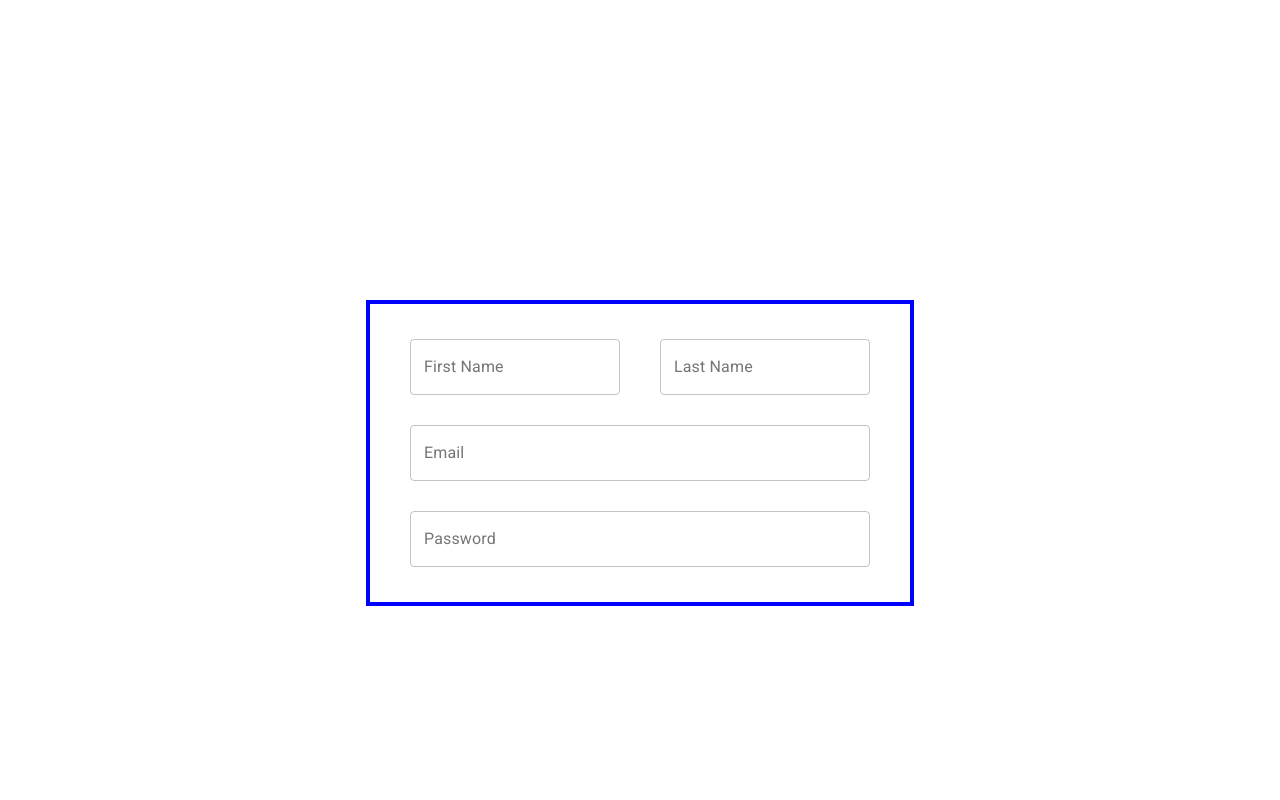
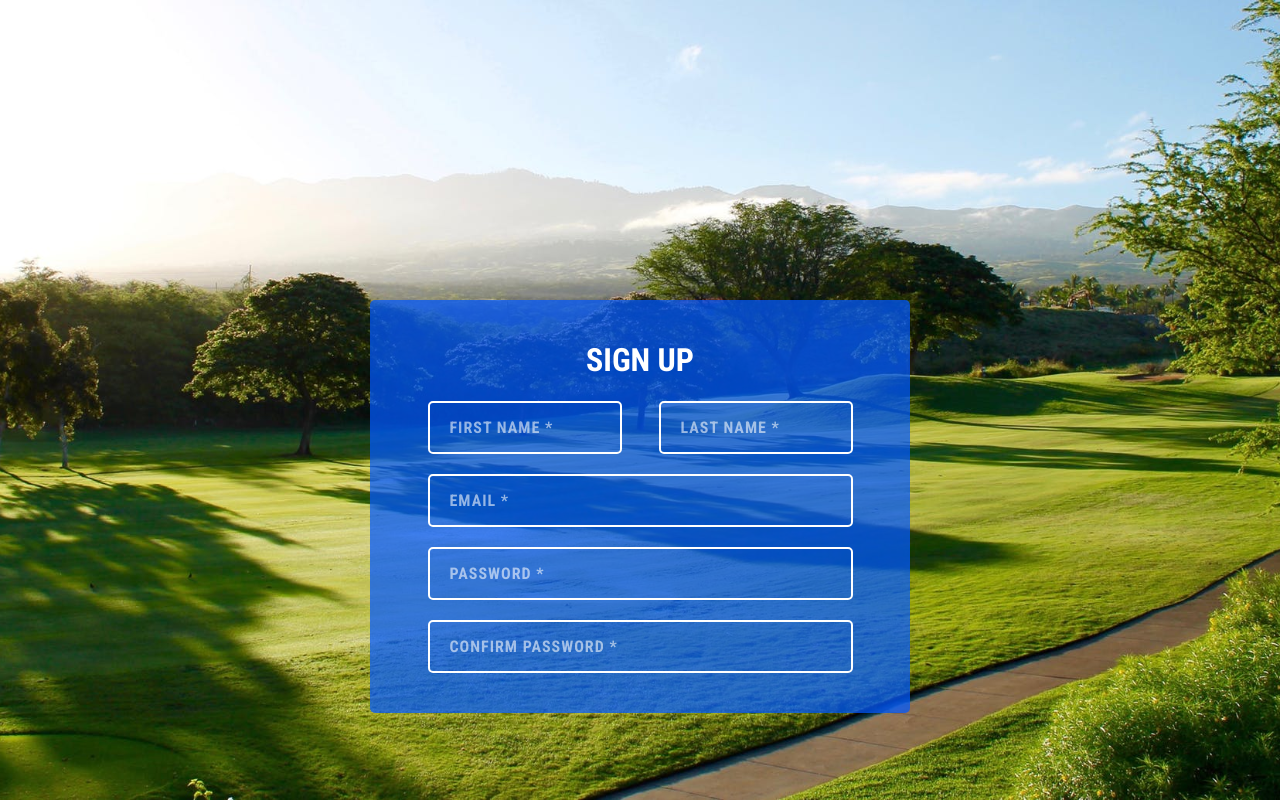
Before and after one commit to anthonyvigz/Zodia, a React (Create React App) app: page /register in a window 1280 px wide. Shown: the top 800 px of the page. Built offline with nearby package versions, Linux system fonts and the light colour scheme.

Commit message:
set up register form inputs and styling

```diff
--- a/src/App.css
+++ /dev/null
@@ -1,38 +0,0 @@
-.App {
-  text-align: center;
-}
-
-.App-logo {
-  height: 40vmin;
-  pointer-events: none;
-}
-
-@media (prefers-reduced-motion: no-preference) {
-  .App-logo {
-    animation: App-logo-spin infinite 20s linear;
-  }
-}
-
-.App-header {
-  background-color: #282c34;
-  min-height: 100vh;
-  display: flex;
-  flex-direction: column;
-  align-items: center;
-  justify-content: center;
-  font-size: calc(10px + 2vmin);
-  color: white;
-}
-
-.App-link {
-  color: #61dafb;
-}
-
-@keyframes App-logo-spin {
-  from {
-    transform: rotate(0deg);
-  }
-  to {
-    transform: rotate(360deg);
-  }
-}
--- a/src/App.js
+++ b/src/App.js
@@ -1,5 +1,5 @@
 import React from 'react';
-import './App.css';
+import './scss/home.scss';
 import { Route, Switch } from 'react-router-dom';
 import Home from './Components/Home';
 import Register from './Components/Register';
--- a/src/Components/Register.jsx
+++ b/src/Components/Register.jsx
@@ -1,25 +1,20 @@
 import React from 'react';
-import { makeStyles, withStyles } from '@material-ui/core/styles';
-import TextField from '@material-ui/core/TextField';
 import '../scss/register.scss';
 
 export default function Register() {
 
-  const StyledInput = withStyles({
-    root: {
-      margin: "15px 20px"
-    },
-  })(TextField);
 
   return (
-    <div className="registerPage">
+    <div className="register">
+      <h1>SIGN UP</h1>
       <form className="registerForm" noValidate autoComplete="off">
         <div className="firstLast">
-          <StyledInput id="outlined-basic" label="First Name" variant="outlined" />
-          <StyledInput id="outlined-basic" label="Last Name" variant="outlined" />
+          <input type="text" placeholder="FIRST NAME *" name="firstName" />
+          <input type="text" placeholder="LAST NAME *" name="lastName" />
         </div>
-        <StyledInput id="outlined-basic" label="Email" variant="outlined" />
-        <StyledInput id="outlined-basic" label="Password" variant="outlined" />
+        <input type="text" placeholder="EMAIL *" name="email" />
+        <input type="password" placeholder="PASSWORD *" name="password" />
+        <input type="password" placeholder="CONFIRM PASSWORD *" name="password" />
       </form>
     </div>
   );
--- /dev/null
+++ b/src/scss/home.scss
@@ -0,0 +1,7 @@
+body {
+    background: url('../assets/bg1.jpg');
+    background-size: cover;
+    background-repeat: no-repeat;
+    background-position: center center;
+    background-attachment: fixed;
+}
--- a/src/scss/register.scss
+++ b/src/scss/register.scss
@@ -1,16 +1,61 @@
-.registerPage {
+@import url('https://fonts.googleapis.com/css?family=Roboto+Condensed:700&display=swap');
+
+.register {
     display: flex;
+    flex-direction: column;
+    align-items: center;
     margin: 300px auto;
-    border: solid blue 4px;
     width: 500px;
     padding: 20px;
+    color: white;
+    background: rgba(0, 89, 255, 0.733);
+    border-radius: 5px;
+
+    h1 {
+        font-family: 'Roboto Condensed', sans-serif;
+        letter-spacing: 0px;
+    }
 }
 
 .registerForm {
     display: flex;
     flex-direction: column;
+    font-family: 'Roboto Condensed', sans-serif;
+    width: 425px;
+
+    input {
+        color: white;
+        background: none;
+        padding: 15px 20px;
+        font-family: 'Roboto Condensed', sans-serif;
+        letter-spacing: 1px;
+        font-size: 1em;
+        margin-bottom: 20px;
+        border: solid white 2px;
+        border-radius: 5px;
+    }
+
+    input::placeholder {
+        font-family: 'Roboto Condensed', sans-serif;
+        transition: 0.8s;
+        letter-spacing: 1px;
+        color: rgba(255, 255, 255, 0.575);
+    }
+
+    input:hover::-webkit-input-placeholder {
+        font-family: 'Roboto Condensed', sans-serif;
+        font-size: 0.5em;
+        transition: 0.8s;
+        letter-spacing: 1px;
+    }
 }
 
 .firstLast {
     display: flex;
+    justify-content: space-between;
+
+    input {
+        width: 150px;
+    }
+
 }
```
Also changed, not shown: src/assets/bg1.jpg (added).
